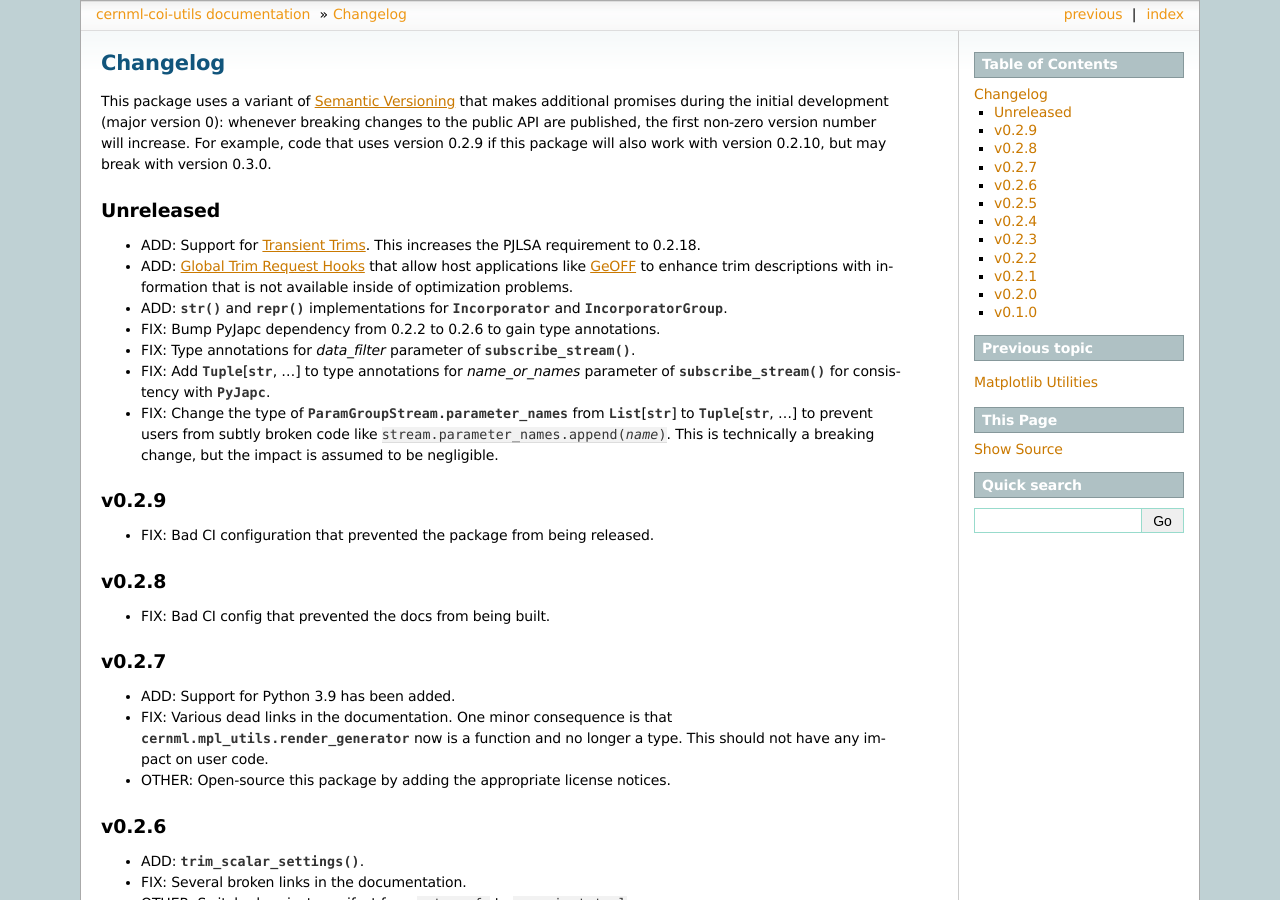
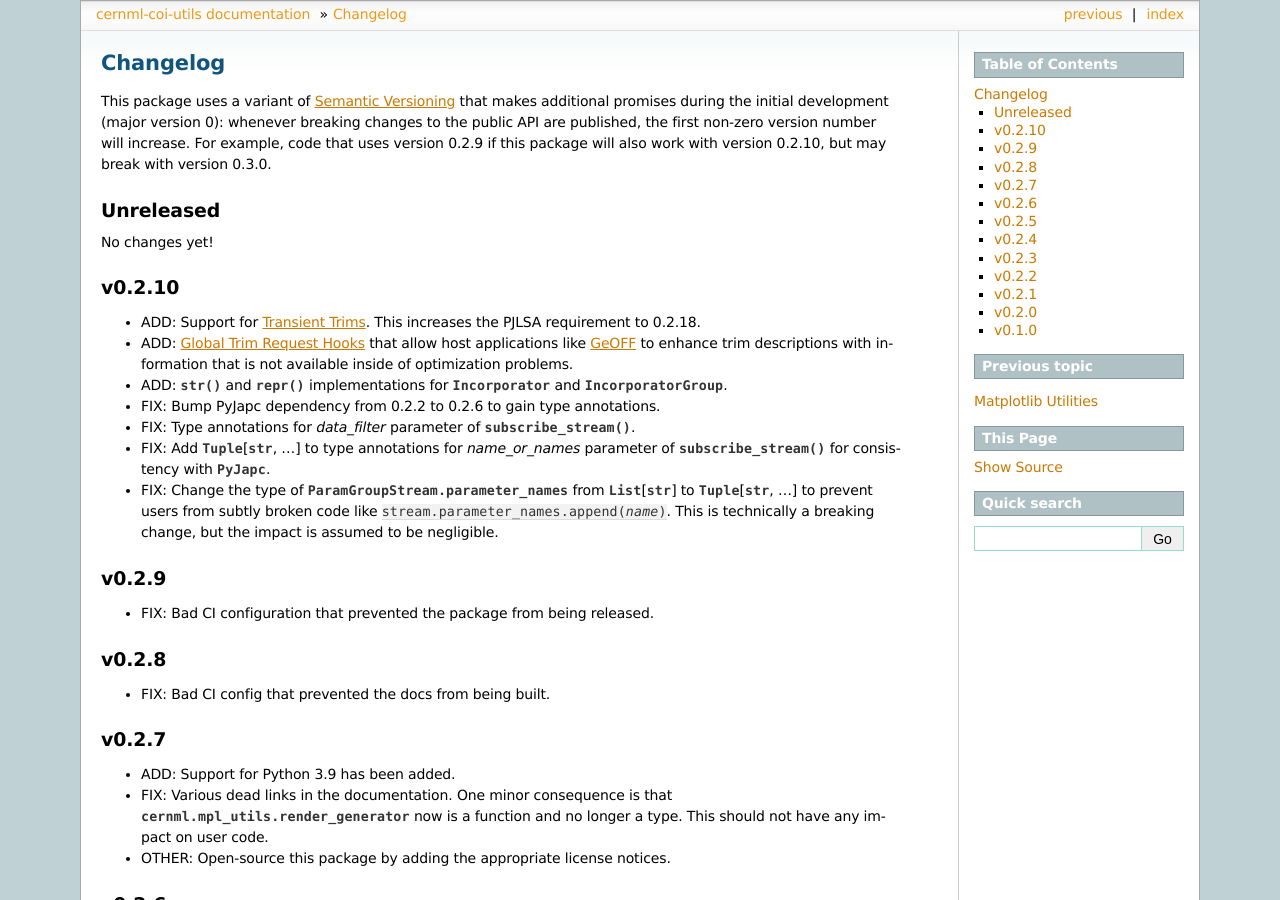
Before and after one commit to geoff-project/coi-utils, a Sphinx documentation site: the page built from docs/changelog.rst, in a window 1280 px wide and 900 px high. Built offline with Sphinx 7.4.7, drawn with Linux system fonts in a browser that asks for light colours; the version number could not be read and is left out.

Commit message:
Bump version.

```diff
--- a/docs/changelog.rst
+++ b/docs/changelog.rst
@@ -17,6 +17,11 @@ version 0.3.0.
 
 Unreleased
 ----------
+
+No changes yet!
+
+v0.2.10
+-------
 
 - ADD: Support for :ref:`guide/lsa_utils:transient trims`. This increases the
   PJLSA requirement to 0.2.18.
```
